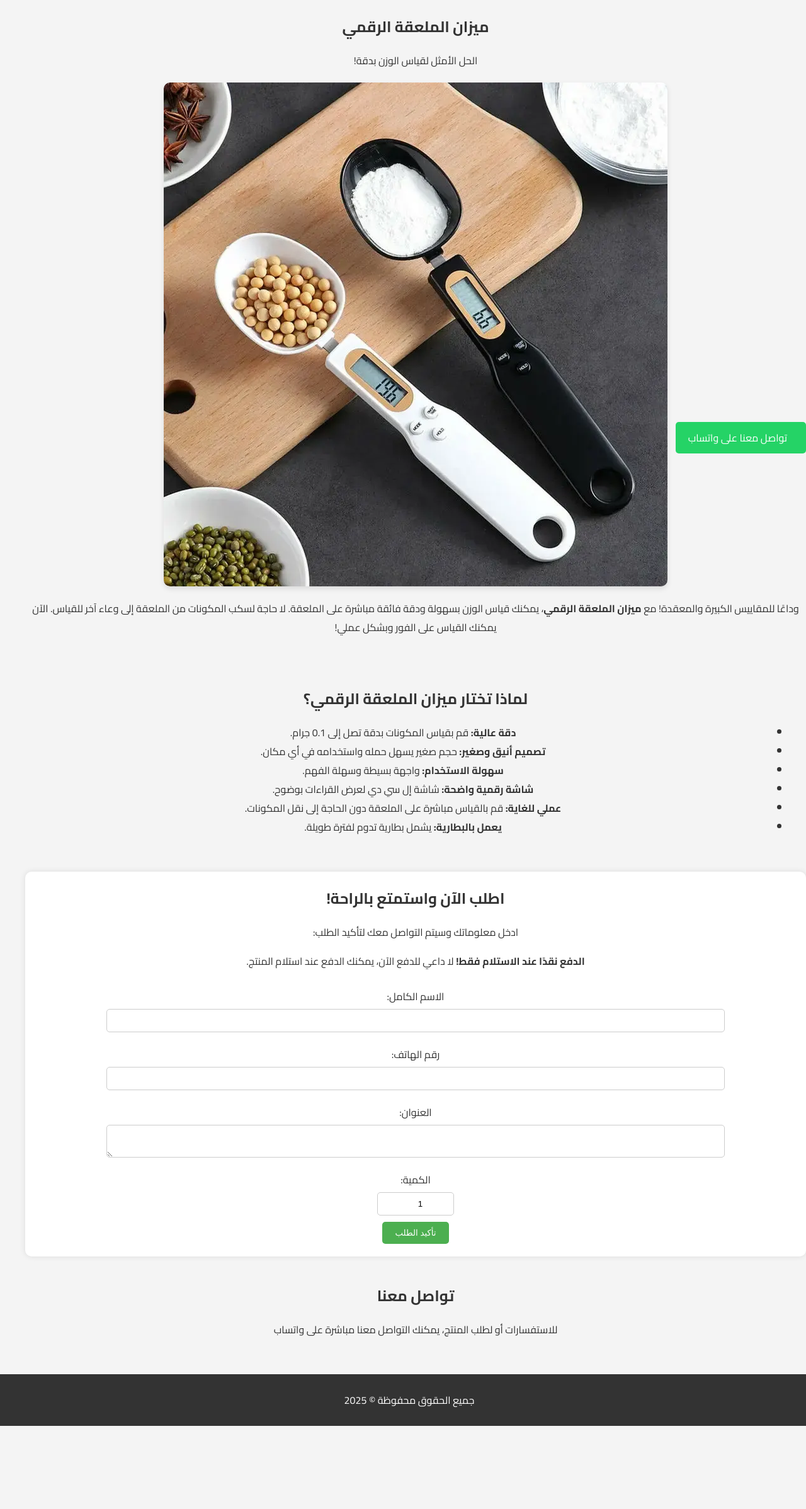
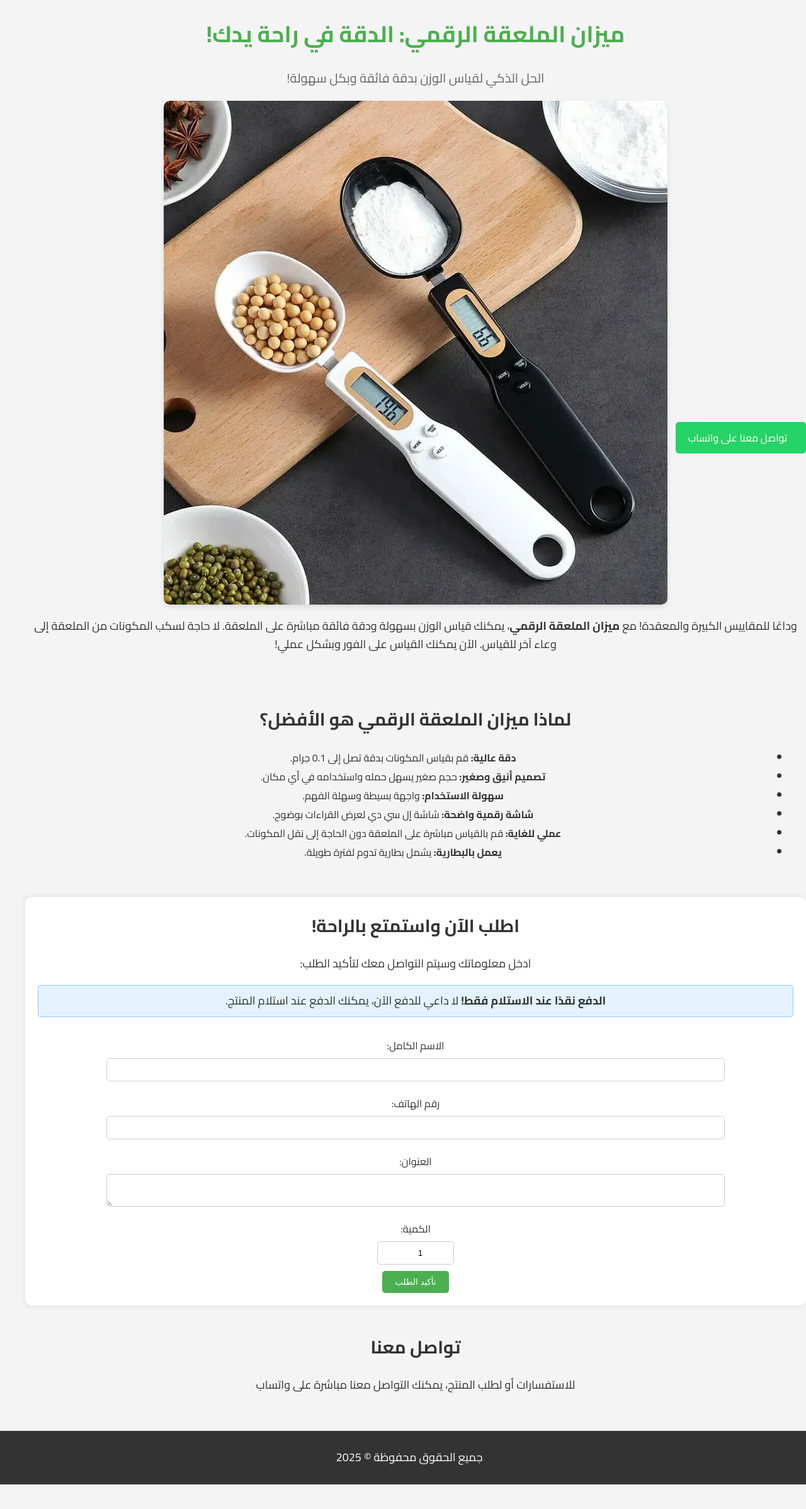
Before and after one commit to B97/digital-spoon-scale-landing, a plain HTML site: page index.html in a window 1280 px wide. Shown: the whole page at 63% size. Before the commit the page ends 2324 px from the top, so only its background shows below. Drawn offline with Linux system fonts and the light colour scheme.

Commit message:
style change

```diff
--- a/index.html
+++ b/index.html
@@ -9,8 +9,8 @@
 </head>
 <body>
 <section>
-        <h1>ميزان الملعقة الرقمي</h1>
-        <p>الحل الأمثل لقياس الوزن بدقة!</p>
+    <h1>ميزان الملعقة الرقمي: الدقة في راحة يدك!</h1>
+    <p class="subtitle">الحل الذكي لقياس الوزن بدقة فائقة وبكل سهولة!</p>
     <div class="image-container">
         <img src="images/2spoons.jpeg" alt="ميزان الملعقة الرقمي" class="product-image">
     </div>
@@ -20,7 +20,7 @@
 </section>
 
 <section id="features">
-        <h2>لماذا تختار ميزان الملعقة الرقمي؟</h2>
+    <h2>لماذا ميزان الملعقة الرقمي هو الأفضل؟</h2>
     <ul>
         <li><strong>دقة عالية:</strong> قم بقياس المكونات بدقة تصل إلى 0.1 جرام.</li>
         <li><strong>تصميم أنيق وصغير:</strong> حجم صغير يسهل حمله واستخدامه في أي مكان.</li>
--- a/styles/style.css
+++ b/styles/style.css
@@ -1,3 +1,4 @@
+/* General styles */
 body {
     font-family: 'Cairo', sans-serif;
     background-color: #f4f4f4;
@@ -18,6 +19,7 @@ header {
 section {
     align-items: center; /* Center horizontally */
     box-sizing: border-box; /* Include padding in the height calculation */
+    padding: 20px 0; /* Add vertical padding to sections */
 }
 
 /* Center the footer text */
@@ -26,6 +28,10 @@ footer {
     padding: 10px;
     background-color: #333;
     color: white;
+    width: 100%;
+    position: relative;
+    bottom: 0;
+    margin-top: 20px; /* Add margin to avoid overlap */
 }
 
 header, section {
@@ -37,6 +43,30 @@ header, section {
 
 h1, h2 {
     margin: 0;
+}
+
+/* Increase font sizes */
+h1 {
+    font-size: 36px; /* Larger font size for main title */
+    color: #4CAF50; /* Green color for emphasis */
+    margin-bottom: 10px;
+}
+
+h2 {
+    font-size: 28px; /* Larger font size for section titles */
+    color: #333;
+    margin-bottom: 20px;
+}
+
+.subtitle {
+    font-size: 20px; /* Larger font size for subtitles */
+    color: #666;
+    margin-bottom: 20px;
+}
+
+p {
+    font-size: 18px; /* Larger font size for paragraphs */
+    line-height: 1.6; /* Improve readability */
 }
 
 #features {
@@ -80,17 +110,6 @@ button {
 
 button:hover {
     background-color: #45a049;
-}
-
-footer {
-    background-color: #333;
-    color: white;
-    padding: 10px;
-    text-align: center;
-    width: 100%;
-    position: relative;
-    bottom: 0;
-    margin-top: 20px; /* Add margin to avoid overlap */
 }
 
 .whatsapp-button {
@@ -138,37 +157,6 @@ footer {
     transition: transform 0.3s ease;
 }
 
-@media (max-width: 768px) {
-    /* Reduce spacing for smaller screens */
-    .image-container {
-        margin: 10px 0;
-    }
-
-    .product-description {
-        margin: 10px 0;
-        padding: 0 5px;
-    }
-
-    /* Adjust font sizes for smaller screens */
-    h1 {
-        font-size: 24px;
-    }
-
-    h2 {
-        font-size: 20px;
-    }
-
-    p {
-        font-size: 16px;
-    }
-
-    /* Ensure the image doesn’t take up too much space */
-    .product-image {
-        max-width: 90%; /* Slightly smaller image on mobile */
-    }
-}
-
-
 /* Style the quantity input */
 #quantity {
     width: 100px; /* Set a fixed width */
@@ -189,3 +177,76 @@ footer {
     border-color: #4CAF50;
     box-shadow: 0 0 5px rgba(76, 175, 80, 0.5);
 }
+
+/* Style the COD message */
+.cod-message {
+    font-size: 18px;
+    background-color: #e3f2fd;
+    padding: 10px;
+    border-radius: 5px;
+    border: 1px solid #90caf9;
+    margin: 20px 0;
+}
+
+/* Responsive design for mobile */
+@media (max-width: 768px) {
+    /* Reduce spacing for smaller screens */
+    .image-container {
+        margin: 10px 0;
+    }
+
+    .product-description {
+        margin: 10px 0;
+        padding: 0 5px;
+    }
+
+    /* Adjust font sizes for smaller screens */
+    h1 {
+        font-size: 28px; /* Slightly smaller on mobile */
+    }
+
+    h2 {
+        font-size: 24px;
+    }
+
+    .subtitle {
+        font-size: 18px;
+    }
+
+    p {
+        font-size: 16px;
+    }
+
+    .cod-message {
+        font-size: 16px;
+    }
+
+    .whatsapp-button {
+        font-size: 16px;
+    }
+
+    /* Ensure the image doesn’t take up too much space */
+    .product-image {
+        max-width: 90%; /* Slightly smaller image on mobile */
+    }
+}
+
+/* Add fade-in animation */
+@keyframes fadeIn {
+    from {
+        opacity: 0;
+    }
+    to {
+        opacity: 1;
+    }
+}
+
+section {
+    animation: fadeIn 1s ease-in-out;
+}
+
+/* Add hover effect for buttons */
+button:hover, .whatsapp-button:hover {
+    transform: scale(1.05);
+    transition: transform 0.3s ease;
+}
```
Lines whose indentation alone changed are shown as unchanged.
